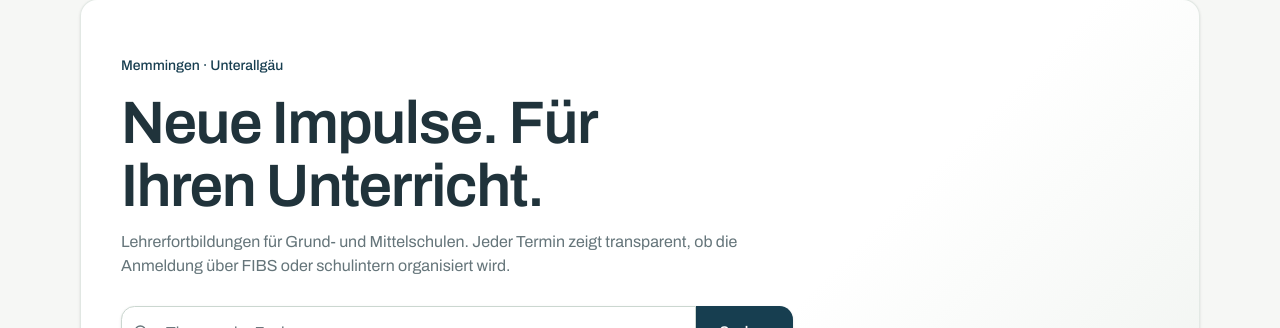
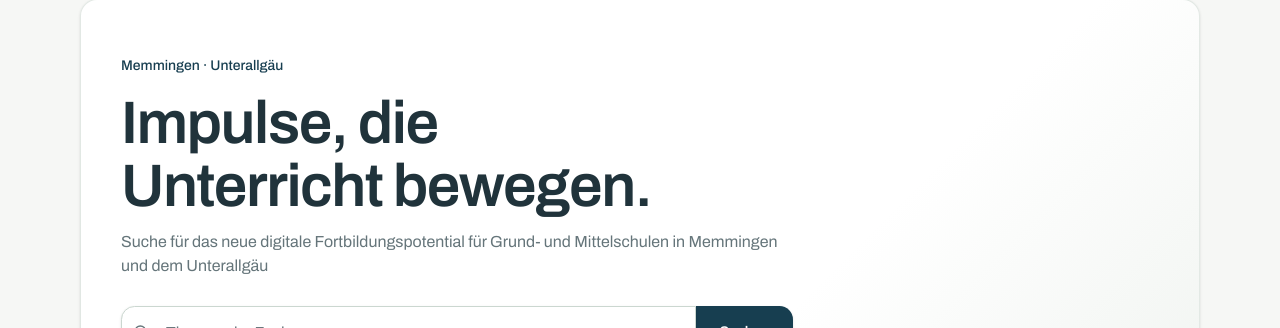
Before and after one commit to BastiMuensch/FortbildungenUAMM, a Next.js app: page / in a window 1280 px wide. Shown: the part 118-446 px from the top of the page. Built offline with nearby package versions, Linux system fonts and the light colour scheme; no server answers; the database is empty.

Commit message:
text: Startseitentexte aktualisieren

```diff
--- a/src/app/(public)/page.tsx
+++ b/src/app/(public)/page.tsx
@@ -50,12 +50,11 @@ export default async function Startseite() {
           </p>
 
           <h1 className="max-w-3xl text-4xl leading-[1.05] font-semibold tracking-tight text-balance sm:text-6xl">
-            Neue Impulse. Für Ihren Unterricht.
+            Impulse, die Unterricht bewegen.
           </h1>
 
           <p className="mt-3 max-w-2xl text-base text-muted-foreground">
-            Lehrerfortbildungen für Grund- und Mittelschulen. Jeder Termin zeigt
-            transparent, ob die Anmeldung über FIBS oder schulintern organisiert wird.
+            Suche für das neue digitale Fortbildungspotential für Grund- und Mittelschulen in Memmingen und dem Unterallgäu
           </p>
 
           {/* Einfaches GET-Formular: funktioniert auch ohne JavaScript. */}
```
